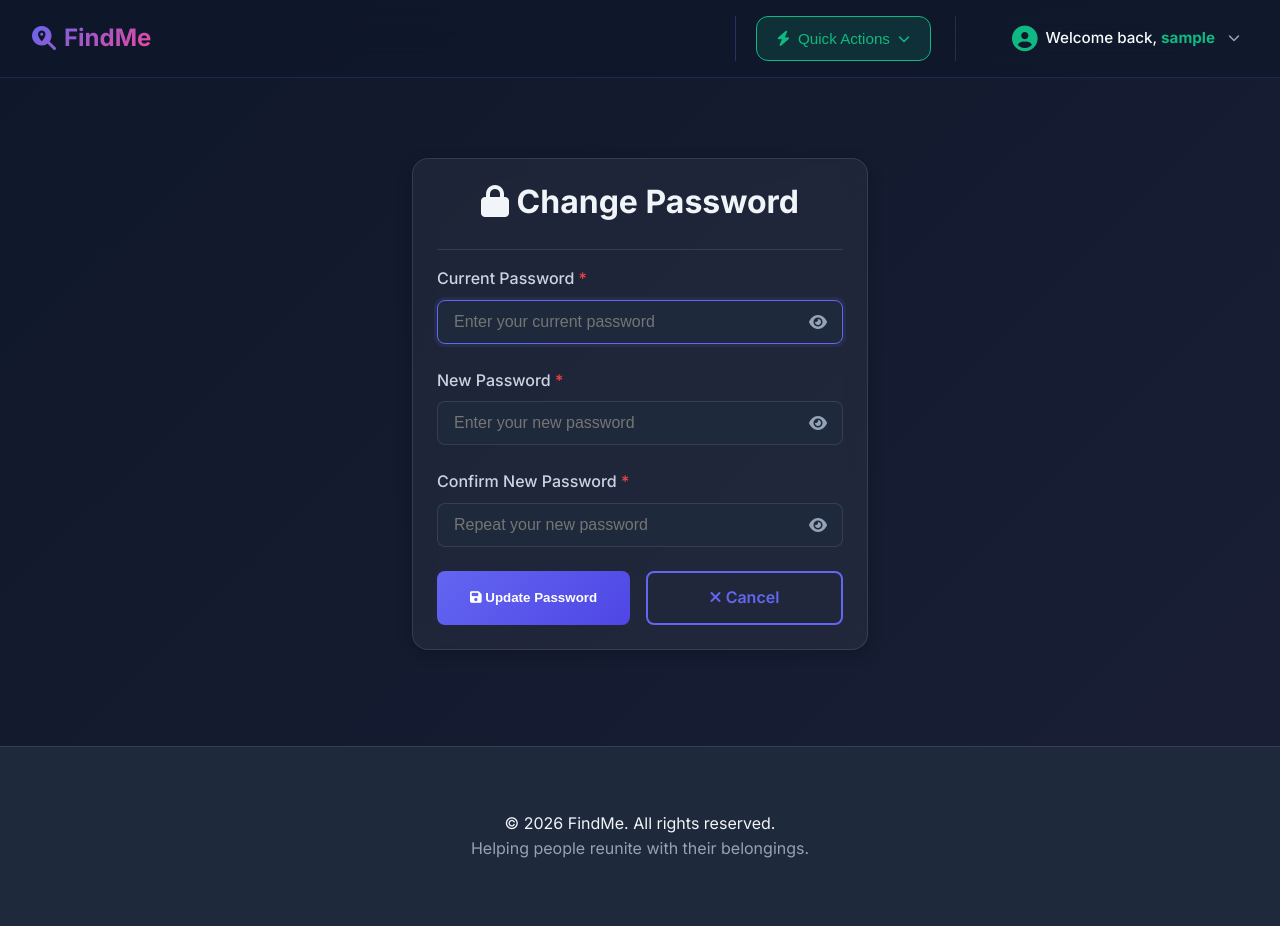
After one commit to Rahul-Sherchan/FindMe--Lost-and-Found-App, a Django app: page /accounts/profile/change-password/ in a window 1280 px wide. The commit adds this page. Run offline with Django 5.2, Linux system fonts and the light colour scheme; the visitor is signed in with stand-in values (Sample User, id 1); data that the repository does not hold is empty; some libraries are stand-ins or nearby versions.

Commit message:
Implement user password change functionality and profile link

```diff
--- a/accounts/urls.py
+++ b/accounts/urls.py
@@ -9,6 +9,7 @@ urlpatterns = [
     path('logout/', views.user_logout, name='logout'),
     path('profile/', views.profile, name='profile'),
     path('profile/edit/', views.edit_profile, name='edit_profile'),
+    path('profile/change-password/', views.change_password, name='change_password'),
     path('upgrade-premium/', views.upgrade_to_premium, name='upgrade_premium'),
     path('points-history/', views.points_history, name='points_history'),
     # Password reset (forgot password) flow
--- a/accounts/views.py
+++ b/accounts/views.py
@@ -1,6 +1,7 @@
 from django.shortcuts import render, redirect, get_object_or_404
-from django.contrib.auth import login, logout, authenticate
+from django.contrib.auth import login, logout, authenticate, update_session_auth_hash
 from django.contrib.auth.decorators import login_required
+from django.contrib.auth.forms import PasswordChangeForm
 from django.contrib import messages
 from django.utils import timezone
 from django.utils.http import urlsafe_base64_encode, urlsafe_base64_decode
@@ -207,6 +208,29 @@ def edit_profile(request):
         form = UserProfileForm(instance=request.user)
 
     return render(request, 'accounts/edit_profile.html', {'form': form})
+
+
+@login_required
+def change_password(request):
+    """Change password for normal users.
+    Uses Django's PasswordChangeForm which validates the old (current)
+    password before allowing a new one to be set.
+    update_session_auth_hash keeps the user logged in after the change.
+    """
+    if request.method == 'POST':
+        form = PasswordChangeForm(request.user, request.POST)
+        if form.is_valid():
+            user = form.save()
+            # Keep the user logged in after password change
+            update_session_auth_hash(request, user)
+            messages.success(request, 'Your password was changed successfully!')
+            return redirect('accounts:profile')
+        else:
+            messages.error(request, 'Please correct the errors below.')
+    else:
+        form = PasswordChangeForm(request.user)
+
+    return render(request, 'accounts/change_password.html', {'form': form})
 
 
 @login_required
--- /dev/null
+++ b/templates/accounts/change_password.html
@@ -0,0 +1,92 @@
+{% extends 'base.html' %}
+{% load widget_tweaks %}
+
+{% block title %}Change Password — FindMe{% endblock %}
+
+{% block content %}
+<div class="container" style="max-width: 520px; margin-top: 3rem;">
+    <div class="card">
+        <div class="card-header text-center">
+            <h2><i class="fas fa-lock"></i> Change Password</h2>
+        </div>
+        <div class="card-body">
+
+            {% if messages %}
+                {% for message in messages %}
+                <div class="alert alert-{{ message.tags }}" style="margin-bottom: 1rem;">
+                    <i class="fas fa-exclamation-circle"></i> {{ message }}
+                </div>
+                {% endfor %}
+            {% endif %}
+
+            <form method="post" data-validate>
+                {% csrf_token %}
+
+                <!-- Current Password -->
+                <div class="form-group">
+                    <label class="form-label">Current Password <span style="color:var(--danger);">*</span></label>
+                    <div class="password-wrapper">
+                        {{ form.old_password|add_class:"form-control"|attr:"placeholder:Enter your current password"|attr:"id:id_old_password" }}
+                        <i class="fas fa-eye password-toggle-icon" onclick="togglePasswordVisibility(this)"></i>
+                    </div>
+                    {% if form.old_password.errors %}
+                    <small style="color: var(--danger);">{{ form.old_password.errors.0 }}</small>
+                    {% endif %}
+                </div>
+
+                <!-- New Password -->
+                <div class="form-group">
+                    <label class="form-label">New Password <span style="color:var(--danger);">*</span></label>
+                    <div class="password-wrapper">
+                        {{ form.new_password1|add_class:"form-control"|attr:"placeholder:Enter your new password"|attr:"id:id_new_password1" }}
+                        <i class="fas fa-eye password-toggle-icon" onclick="togglePasswordVisibility(this)"></i>
+                    </div>
+                    {% if form.new_password1.errors %}
+                    <small style="color: var(--danger);">{{ form.new_password1.errors.0 }}</small>
+                    {% endif %}
+                </div>
+
+                <!-- Confirm New Password -->
+                <div class="form-group">
+                    <label class="form-label">Confirm New Password <span style="color:var(--danger);">*</span></label>
+                    <div class="password-wrapper">
+                        {{ form.new_password2|add_class:"form-control"|attr:"placeholder:Repeat your new password"|attr:"id:id_new_password2" }}
+                        <i class="fas fa-eye password-toggle-icon" onclick="togglePasswordVisibility(this)"></i>
+                    </div>
+                    {% if form.new_password2.errors %}
+                    <small style="color: var(--danger);">{{ form.new_password2.errors.0 }}</small>
+                    {% endif %}
+                </div>
+
+                {% if form.non_field_errors %}
+                <div class="alert alert-error">{{ form.non_field_errors.0 }}</div>
+                {% endif %}
+
+                <div style="display: flex; gap: 1rem; margin-top: 1.5rem;">
+                    <button type="submit" class="btn btn-primary" style="flex: 1;">
+                        <i class="fas fa-save"></i> Update Password
+                    </button>
+                    <a href="{% url 'accounts:profile' %}" class="btn btn-outline" style="flex: 1;">
+                        <i class="fas fa-times"></i> Cancel
+                    </a>
+                </div>
+            </form>
+        </div>
+    </div>
+</div>
+{% endblock %}
+
+{% block extra_js %}
+<script>
+    function togglePasswordVisibility(icon) {
+        const input = icon.previousElementSibling;
+        if (input.type === 'password') {
+            input.type = 'text';
+            icon.classList.replace('fa-eye', 'fa-eye-slash');
+        } else {
+            input.type = 'password';
+            icon.classList.replace('fa-eye-slash', 'fa-eye');
+        }
+    }
+</script>
+{% endblock %}
--- a/templates/accounts/profile.html
+++ b/templates/accounts/profile.html
@@ -249,6 +249,10 @@
           <div class="action-icon"><i class="fas fa-hand-holding"></i></div>
           My Claims
         </a>
+        <a href="{% url 'accounts:change_password' %}" class="action-link" style="border: 1px solid transparent;">
+          <div class="action-icon" style="background: rgba(99,102,241,.12); color: #818cf8;"><i class="fas fa-lock"></i></div>
+          Change Password
+        </a>
       </div>
     </div>
 
```
